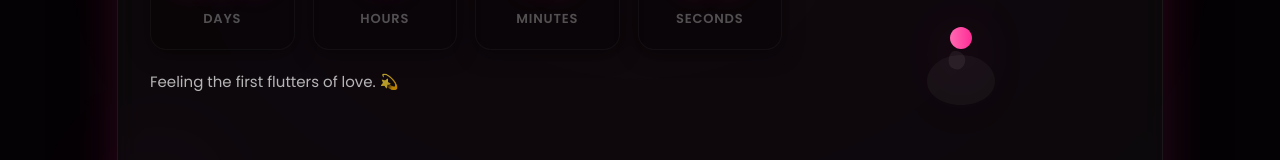
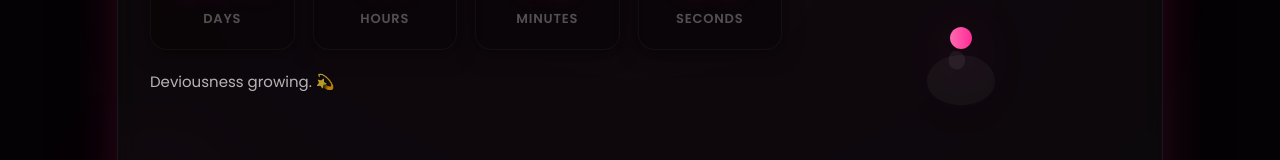
Before and after one commit to Daolyap/MiniSzech, a plain HTML site: page index.html in a window 1280 px wide. Shown: the part 438-598 px from the top of the page. Drawn offline with Linux system fonts and the light colour scheme.

Commit message:
Update index.html
Goated final change

```diff
--- a/index.html
+++ b/index.html
@@ -395,10 +395,10 @@
     const offset = (1 - frac) * CIRC;
     ring.style.strokeDashoffset = offset;
 
-    if (frac < 0.1) note.textContent = "The beautiful journey has just begun. ✨";
-    else if (frac < 0.5) note.textContent = "Feeling the first flutters of love. 💫";
-    else if (frac < 0.95) note.textContent = "Getting ready to meet you. 💗";
-    else note.textContent = "Any day now... breathe and wait for the magic. 🌙";
+    if (frac < 0.1) note.textContent = "Initialisation. ✨";
+    else if (frac < 0.5) note.textContent = "Deviousness growing. 💫";
+    else if (frac < 0.95) note.textContent = "Lil bro better stop that kicking. 💗";
+    else note.textContent = "THE BREACH IS IMMINENT. 🌙";
   }
 
   const timer = setInterval(update, 1000);
```
